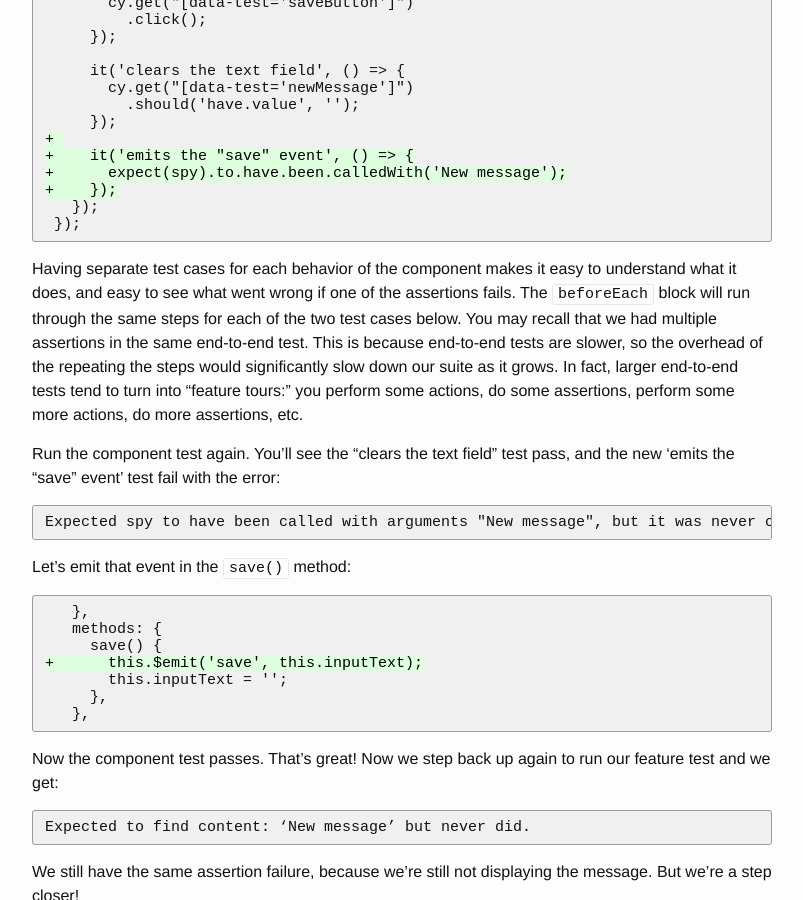
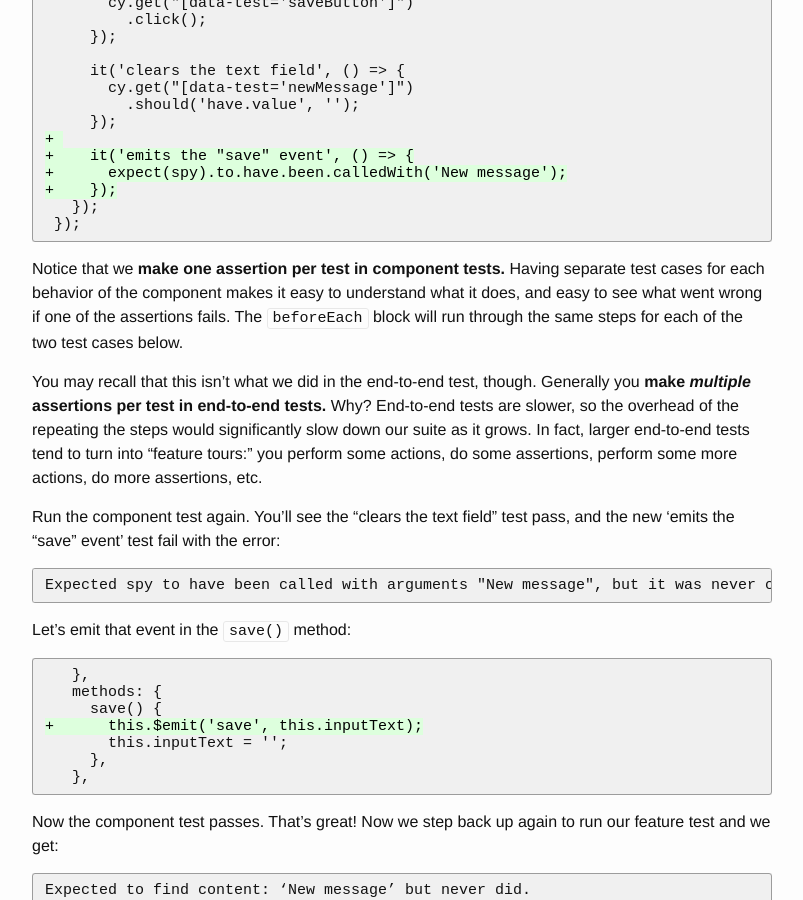
Before and after one commit to learn-tdd-in/learntdd.in, a Jekyll site: the page built from vue/index.md, in a window 1280 px wide and 900 px high, scrolled down 7136 px. Shown: the whole window, without its empty margins (238-1041 px from the left). Built offline with Jekyll 4.4.1, drawn with Linux system fonts in a browser that asks for light colours.

Commit message:
Improve distinction of how many assertions per test

````diff
--- a/vue/index.md
+++ b/vue/index.md
@@ -367,7 +367,9 @@ Add another test case to `NewMessageForm.spec.js`:
  });
 ```
 
-Having separate test cases for each behavior of the component makes it easy to understand what it does, and easy to see what went wrong if one of the assertions fails. The `beforeEach` block will run through the same steps for each of the two test cases below. You may recall that we had multiple assertions in the same end-to-end test. This is because end-to-end tests are slower, so the overhead of the repeating the steps would significantly slow down our suite as it grows. In fact, larger end-to-end tests tend to turn into "feature tours:" you perform some actions, do some assertions, perform some more actions, do more assertions, etc.
+Notice that we **make one assertion per test in component tests.** Having separate test cases for each behavior of the component makes it easy to understand what it does, and easy to see what went wrong if one of the assertions fails. The `beforeEach` block will run through the same steps for each of the two test cases below.
+
+You may recall that this isn't what we did in the end-to-end test, though. Generally you **make *multiple* assertions per test in end-to-end tests.** Why? End-to-end tests are slower, so the overhead of the repeating the steps would significantly slow down our suite as it grows. In fact, larger end-to-end tests tend to turn into "feature tours:" you perform some actions, do some assertions, perform some more actions, do more assertions, etc.
 
 Run the component test again. You'll see the "clears the text field" test pass, and the new 'emits the "save" event' test fail with the error:
 
````
